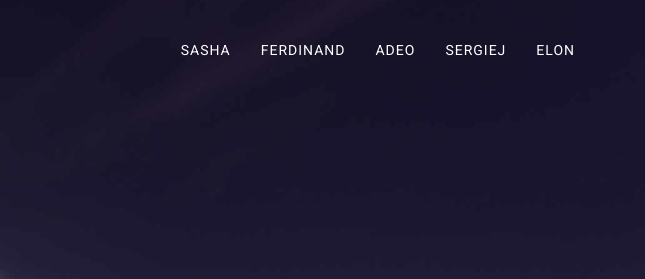
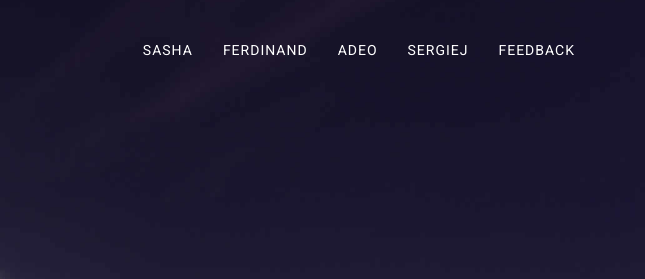
Before and after one commit to SergejSoft/BASF, a plain HTML site: page index.html in a window 1280 px wide. Shown: the top 279 px of the page, 635-1280 px from the left. Drawn offline with nearby package versions, Linux system fonts and the light colour scheme; a script that the page names is missing; a web font is replaced by a local one.

Commit message:
feedback

```diff
--- a/index.html
+++ b/index.html
@@ -63,7 +63,7 @@
 							<a class="page-scroll" href="#team">Sergiej</a>
 						</li>
 						<li>
-							<a class="page-scroll" href="#contact">Elon</a>
+							<a class="page-scroll" href="#contact">Feedback</a>
 						</li>
 					</ul>
 				</div>
```
